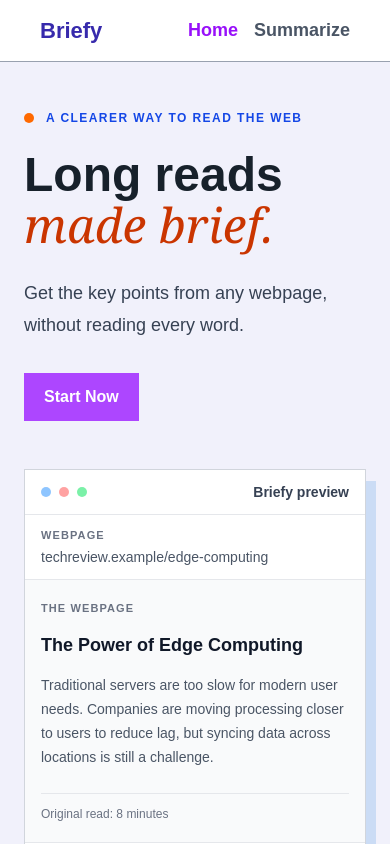
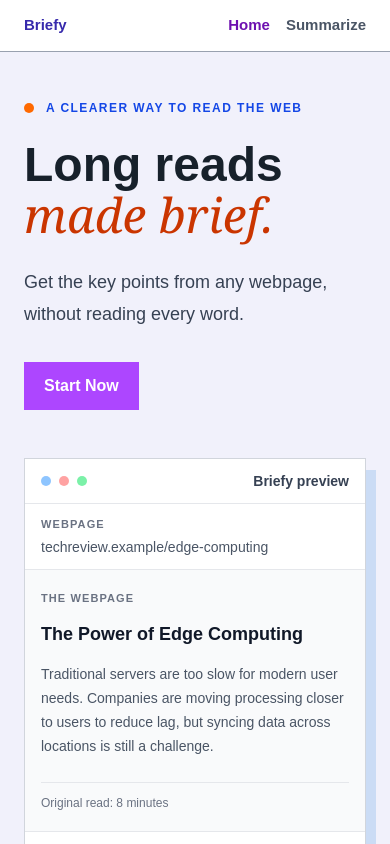
Before and after one commit to brightkalu57-debug/Briefy, a Next.js app: page / in a window 390 px wide. Shown: the top 844 px of the page. Built offline with nearby package versions, Linux system fonts and the light colour scheme.

Commit message:
more changes to make it mobile friendly

```diff
--- a/app/component/Header.tsx
+++ b/app/component/Header.tsx
@@ -8,7 +8,7 @@ const Header = () => {
   return (
     <nav
       className=" bg-white py-1 px-10  flex items-center width-[100%]
-    justify-between border-b border-gray-400 max-md:py-3.5 "
+    justify-between border-b border-gray-400 max-md:py-3.5  max-md:px-6"
     >
       <section>
         <Link
@@ -20,20 +20,20 @@ const Header = () => {
             alt="Logo"
             className="h-14 w-auto max-md:hidden"
           />
-          <p className="text-indigo-800">Briefy</p>
+          <p className="text-indigo-800 text-[15px]">Briefy</p>
         </Link>
       </section>
       <section>
         <ul className="flex items-center gap-4 font-[700] text-[18px] text-gray-600 ">
           <Link
             href="/"
-            className={`${pathName === "/" && "text-purple-600"} hover:text-purple-800`}
+            className={`${pathName === "/" && "text-purple-800"} hover:text-purple-800 text-[15px]`}
           >
             Home
           </Link>
           <Link
             href="/summarize"
-            className={`${pathName === "/summarize" && "text-purple-600"} hover:text-purple-800`}
+            className={`${pathName === "/summarize" && "text-indigo-800"} hover:text-purple-800 text-[15px]`}
           >
             Summarize
           </Link>
```
